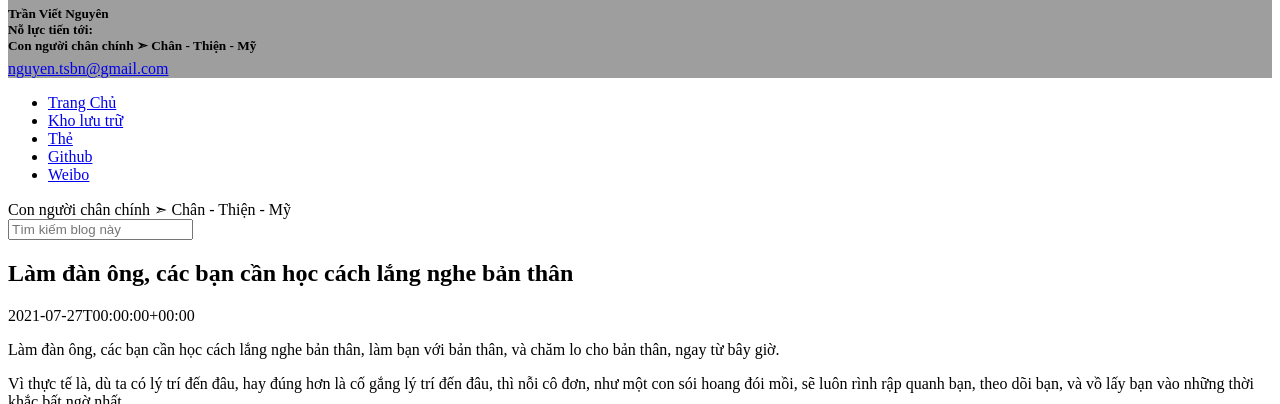
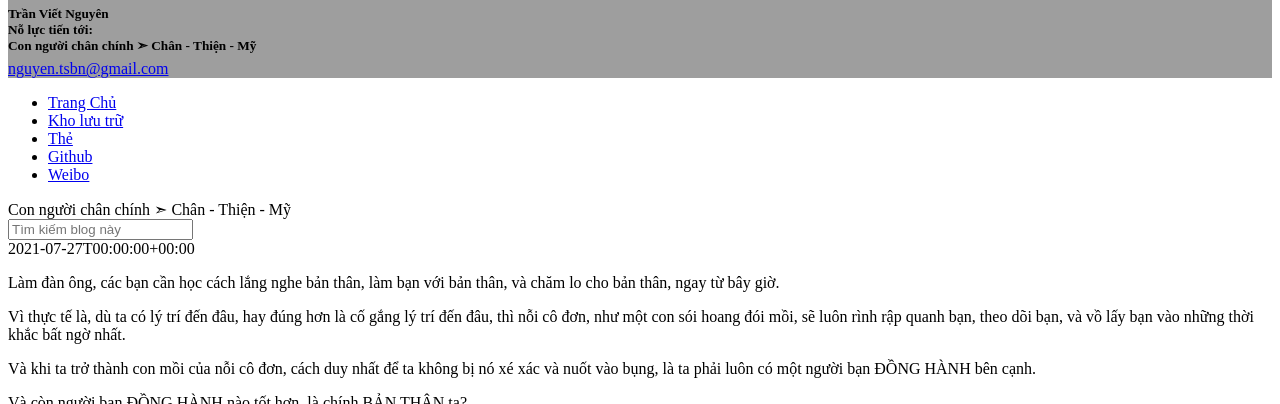
Before and after one commit to tranvietnguyen/blog, a Jekyll site: the page built from _posts/2021-07-27-lam-dan-ong-cac-ban-phai.md, in a window 1280 px wide and 900 px high, scrolled down 313 px, cut to the strip 0-404 px from the top of the window. Built offline with Jekyll 4.4.1, drawn with Linux system fonts in a browser that asks for light colours; comment, search, counter and statistics services are not loaded.

Commit message:
vzxv z vzxv

```diff
--- a/_config.yml
+++ b/_config.yml
@@ -58,3 +58,5 @@ theme: minima
 plugins:
  - jekyll-feed
  - jekyll-seo-tag
+
+excerpt_separator: <!--more-->
--- a/_layouts/post.html
+++ b/_layouts/post.html
@@ -3,13 +3,16 @@ layout: default
 ---
 <article id="post-multipart-x-mixed-replace" class="post-article article-type-post fade in" itemprop="blogPost">
   <div class="post-card">
-    <h1 class="post-card-title">{{ page.title | escape }}</h1>
-    <div class="post-meta">
+    <h1 class="post-card-title" style="display: none;">{{ page.title | escape }}</h1>
+    <div class="post-meta">{{ post.excerpt }}
       {%- assign date_format = site.minima.date_format | default: "%b %-d, %Y" -%}
       <time class="post-time" title="{{ page.date | date_to_xmlschema }}" datetime="{{ page.date | date_to_xmlschema }}" itemprop="datePublished">{{ page.date | date_to_xmlschema }}</time>
     </div>
     <div class="post-content" id="post-content" itemprop="postContent">
       <p>
+
+    {% assign post_cm = post.content | split: "<!--more-->" %}
+    {{ post_cm[1] }}
         {{ content }}
       </p>
     </div>
--- a/_posts/2021-07-27-lam-dan-ong-cac-ban-phai.md
+++ b/_posts/2021-07-27-lam-dan-ong-cac-ban-phai.md
@@ -18,7 +18,7 @@ Và khi ta trở thành con mồi của nỗi cô đơn, cách duy nhất để
 Và còn người bạn ĐỒNG HÀNH nào tốt hơn, là chính BẢN THÂN ta?
 
 Như tôi từng viết cách đây đã lâu, vào những thời khắc đen tối nhất, chó chết nhất, nhục nhã nhất, thấp hèn nhất, yếu đuối nhất, bế tắc nhất, và khốn khổ nhất... thì người duy nhất luôn ở lại bên cạnh ta, chỉ là chính bản thân ta, mà thôi. Vì thế, hãy chăm sóc "bản thân ta" cho tốt vào - ngay từ bây giờ.
-
+<!--more-->
 <img src="https://1.bp.blogspot.com/-HTxx5UPy_pM/YPtc2GcFDBI/AAAAAAAAAAc/uswLCWhRv843RlMPTDi_BElv2r8l5lAJwCNcBGAsYHQ/s0/164877838_559221645045073_5645847295350259170_n%255B1%255D.jpg" />
 <div class="post-copyright"><div class="content"><!--excerpt.s-->Các em gái nếu luyện được skill này cũng tốt, nhưng không luyện được cũng không sao. Tôi cũng không trông mong các em luyện được skill này. Lý do? Các em (đa phần, không phải tất cả) có muốn cũng không bao giờ có cơ hội cô đơn được, đặc biệt là thứ cô đơn chỉ bọn đàn ông mới có. Đơn giản vì quanh các em luôn có đầy vệ tinh sẵn sàng nhảy vào lấp mọi chỗ trống trong tinh thần lẫn trên cơ thể các em.</div></div>
 <div class="post-copyright"><div class="content">Nói cách khác, hãy đầu tư cho bản thân, thay vì đầu tư cho gái, nghe chưa lũ ngu, à quên, ghê ghê?</div></div>
```
